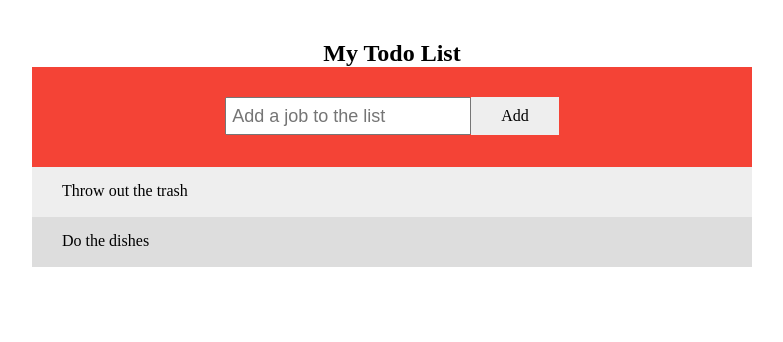
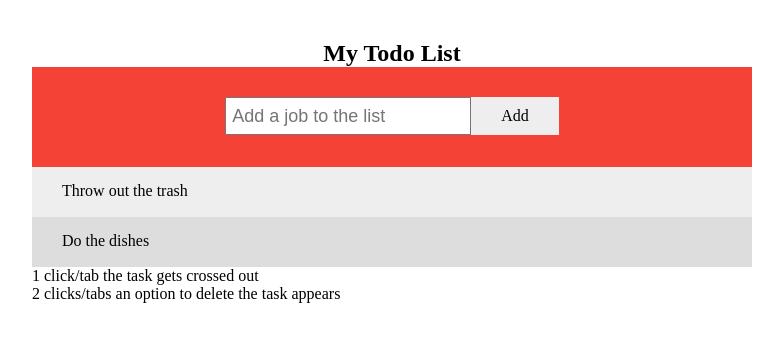
Before and after one commit to NedzadDonlagic04/js-todo-list, a plain HTML site: page index.html in a window 1280 px wide. Shown: the whole page, without its empty margins (248-1031 px from the left). Drawn offline with Linux system fonts and the light colour scheme.

Commit message:
Added 2 paragraphs of instructions

```diff
--- a/index.html
+++ b/index.html
@@ -24,6 +24,8 @@
                 Do the dishes
             </li>
         </ul>
+        <p>1 click/tab the task gets crossed out</p>
+        <p>2 clicks/tabs an option to delete the task appears</p>
     </div>
     <script src="./script.js"></script>
 </body>
```
